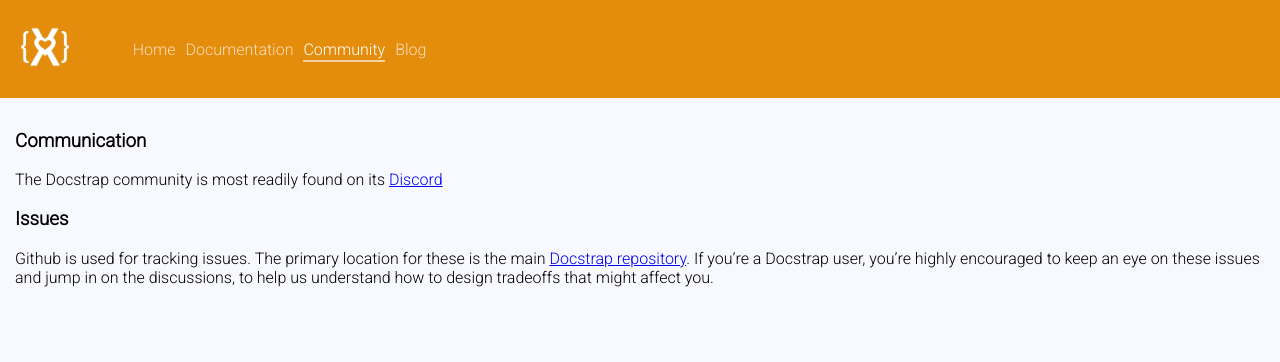
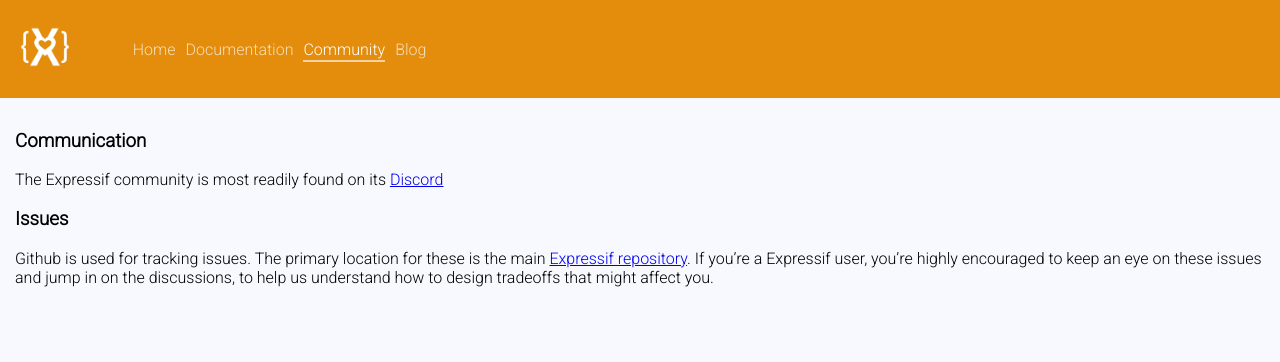
Before and after one commit to rebelstackio/expressif, a Jekyll site: the page built from docs/community.md, in a window 1280 px wide. Shown: the top 362 px of the page. Built offline with Jekyll 4.4.1, drawn with Linux system fonts in a browser that asks for light colours; a script that is not in the unit is left out.

Commit message:
add community info

```diff
--- a/docs/community.md
+++ b/docs/community.md
@@ -5,8 +5,8 @@
 ---
 
 ### Communication
-The Docstrap community is most readily found on its [Discord](https://discord.gg/pRG332)
+The Expressif community is most readily found on its [Discord](https://discord.gg/rj4UUErTnj)
 
 ### Issues
-Github is used for tracking issues. The primary location for these is the main [Docstrap repository](https://github.com/rebelstackio/docstrap/issues).
-If you’re a Docstrap user, you’re highly encouraged to keep an eye on these issues and jump in on the discussions, to help us understand how to design tradeoffs that might affect you.
+Github is used for tracking issues. The primary location for these is the main [Expressif repository](https://github.com/rebelstackio/expressif/issues).
+If you’re a Expressif user, you’re highly encouraged to keep an eye on these issues and jump in on the discussions, to help us understand how to design tradeoffs that might affect you.
```
